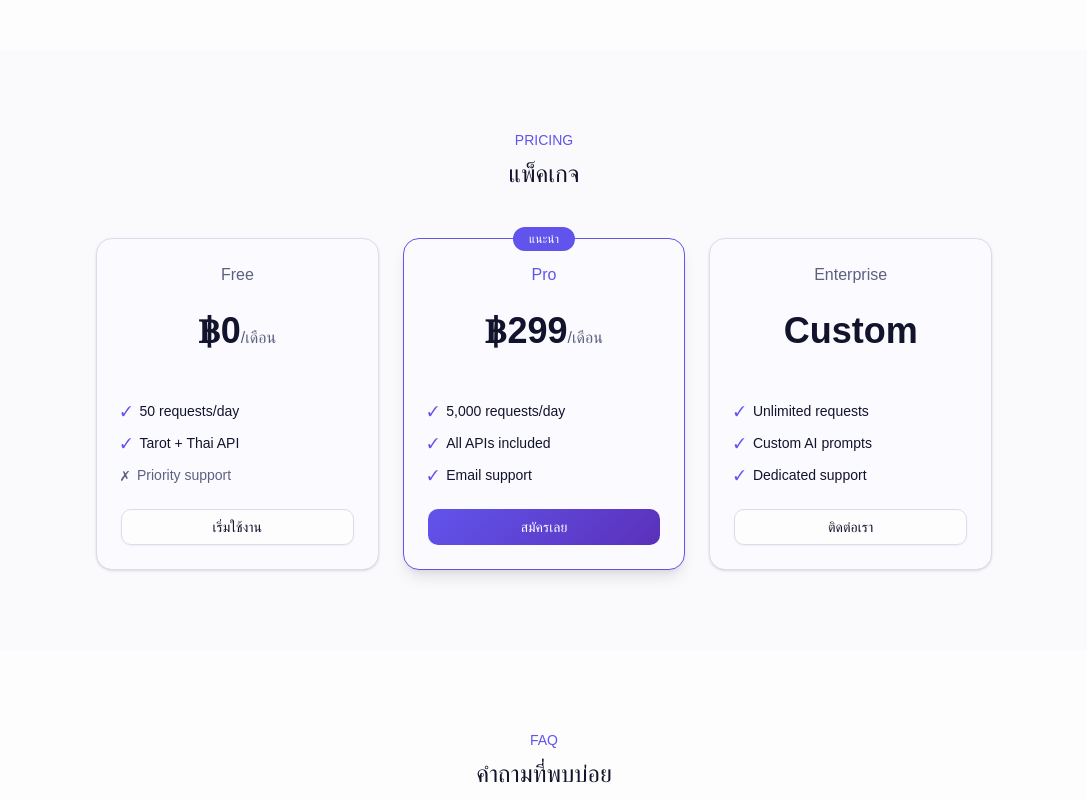
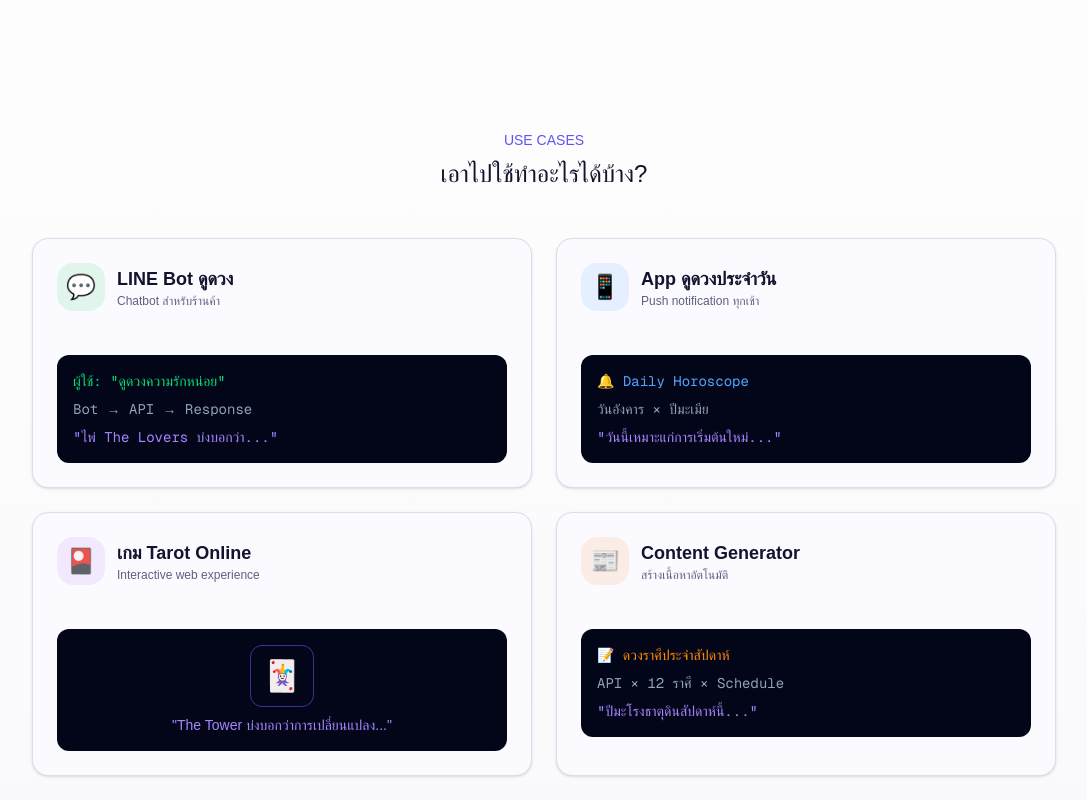
Before and after one commit to johnnysins24/oracle-web, a Next.js app: page / in a window 1280 px wide. Shown: the part 1580-2380 px from the top of the page, without its empty margins (96-1183 px from the left). Built offline with nearby package versions, Linux system fonts and the light colour scheme; no server answers; a web font is replaced by a local one.

Commit message:
Add Use Cases section with 4 visual examples

```diff
--- a/app/page.tsx
+++ b/app/page.tsx
@@ -111,6 +111,107 @@
                 API Documentation
               </Link>
             </p>
+          </div>
+        </section>
+
+        {/* Use Cases - Visual examples */}
+        <section className="py-20 px-6 bg-gradient-to-b from-background to-muted/30">
+          <div className="max-w-5xl mx-auto">
+            <div className="text-center mb-12">
+              <p className="text-sm text-primary font-medium mb-2">USE CASES</p>
+              <h2 className="text-2xl font-medium">เอาไปใช้ทำอะไรได้บ้าง?</h2>
+            </div>
+
+            <div className="grid md:grid-cols-2 gap-6">
+              {/* LINE Bot */}
+              <Card className="group overflow-hidden transition-all duration-300 hover:shadow-xl hover:border-primary/50">
+                <CardHeader className="pb-3">
+                  <div className="flex items-center gap-3">
+                    <div className="w-12 h-12 rounded-xl bg-green-500/10 flex items-center justify-center group-hover:scale-110 transition-transform">
+                      <span className="text-2xl">💬</span>
+                    </div>
+                    <div>
+                      <CardTitle className="text-lg">LINE Bot ดูดวง</CardTitle>
+                      <CardDescription className="text-xs">Chatbot สำหรับร้านค้า</CardDescription>
+                    </div>
+                  </div>
+                </CardHeader>
+                <CardContent className="pt-0">
+                  <div className="bg-slate-950 rounded-lg p-4 text-sm font-mono">
+                    <p className="text-green-400">ผู้ใช้: "ดูดวงความรักหน่อย"</p>
+                    <p className="text-slate-400 mt-2">Bot → API → Response</p>
+                    <p className="text-violet-400 mt-2">"ไพ่ The Lovers บ่งบอกว่า..."</p>
+                  </div>
+                </CardContent>
+              </Card>
+
+              {/* Daily App */}
+              <Card className="group overflow-hidden transition-all duration-300 hover:shadow-xl hover:border-primary/50">
+                <CardHeader className="pb-3">
+                  <div className="flex items-center gap-3">
+                    <div className="w-12 h-12 rounded-xl bg-blue-500/10 flex items-center justify-center group-hover:scale-110 transition-transform">
+                      <span className="text-2xl">📱</span>
+                    </div>
+                    <div>
+                      <CardTitle className="text-lg">App ดูดวงประจำวัน</CardTitle>
+                      <CardDescription className="text-xs">Push notification ทุกเช้า</CardDescription>
+                    </div>
+                  </div>
+                </CardHeader>
+                <CardContent className="pt-0">
+                  <div className="bg-slate-950 rounded-lg p-4 text-sm font-mono">
+                    <p className="text-blue-400">🔔 Daily Horoscope</p>
+                    <p className="text-slate-400 mt-2">วันอังคาร × ปีมะเมีย</p>
+                    <p className="text-violet-400 mt-2">"วันนี้เหมาะแก่การเริ่มต้นใหม่..."</p>
+                  </div>
+                </CardContent>
+              </Card>
+
+              {/* Tarot Game */}
+              <Card className="group overflow-hidden transition-all duration-300 hover:shadow-xl hover:border-primary/50">
+                <CardHeader className="pb-3">
+                  <div className="flex items-center gap-3">
+                    <div className="w-12 h-12 rounded-xl bg-purple-500/10 flex items-center justify-center group-hover:scale-110 transition-transform">
+                      <span className="text-2xl">🎴</span>
+                    </div>
+                    <div>
+                      <CardTitle className="text-lg">เกม Tarot Online</CardTitle>
+                      <CardDescription className="text-xs">Interactive web experience</CardDescription>
+                    </div>
+                  </div>
+                </CardHeader>
+                <CardContent className="pt-0">
+                  <div className="bg-slate-950 rounded-lg p-4 text-sm text-center">
+                    <div className="inline-block border border-violet-500/50 rounded-lg p-3 mb-2">
+                      <span className="text-3xl">🃏</span>
+                    </div>
+                    <p className="text-violet-400">"The Tower บ่งบอกว่าการเปลี่ยนแปลง..."</p>
+                  </div>
+                </CardContent>
+              </Card>
+
+              {/* Content Creator */}
+              <Card className="group overflow-hidden transition-all duration-300 hover:shadow-xl hover:border-primary/50">
+                <CardHeader className="pb-3">
+                  <div className="flex items-center gap-3">
+                    <div className="w-12 h-12 rounded-xl bg-orange-500/10 flex items-center justify-center group-hover:scale-110 transition-transform">
+                      <span className="text-2xl">📰</span>
+                    </div>
+                    <div>
+                      <CardTitle className="text-lg">Content Generator</CardTitle>
+                      <CardDescription className="text-xs">สร้างเนื้อหาอัตโนมัติ</CardDescription>
+                    </div>
+                  </div>
+                </CardHeader>
+                <CardContent className="pt-0">
+                  <div className="bg-slate-950 rounded-lg p-4 text-sm font-mono">
+                    <p className="text-orange-400">📝 ดวงราศีประจำสัปดาห์</p>
+                    <p className="text-slate-400 mt-2">API × 12 ราศี × Schedule</p>
+                    <p className="text-violet-400 mt-2">"ปีมะโรงธาตุดินสัปดาห์นี้..."</p>
+                  </div>
+                </CardContent>
+              </Card>
+            </div>
           </div>
         </section>
 
```
